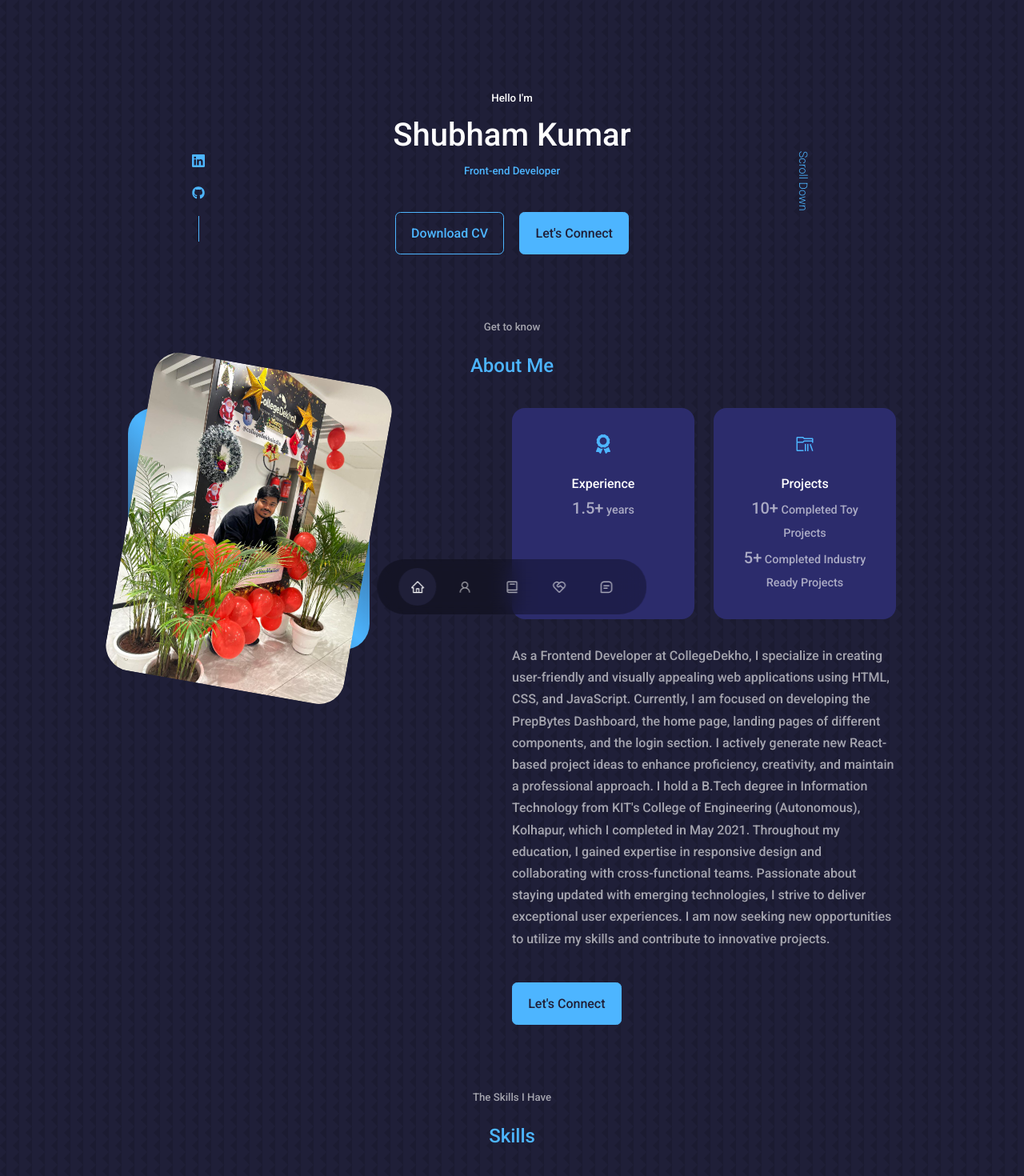
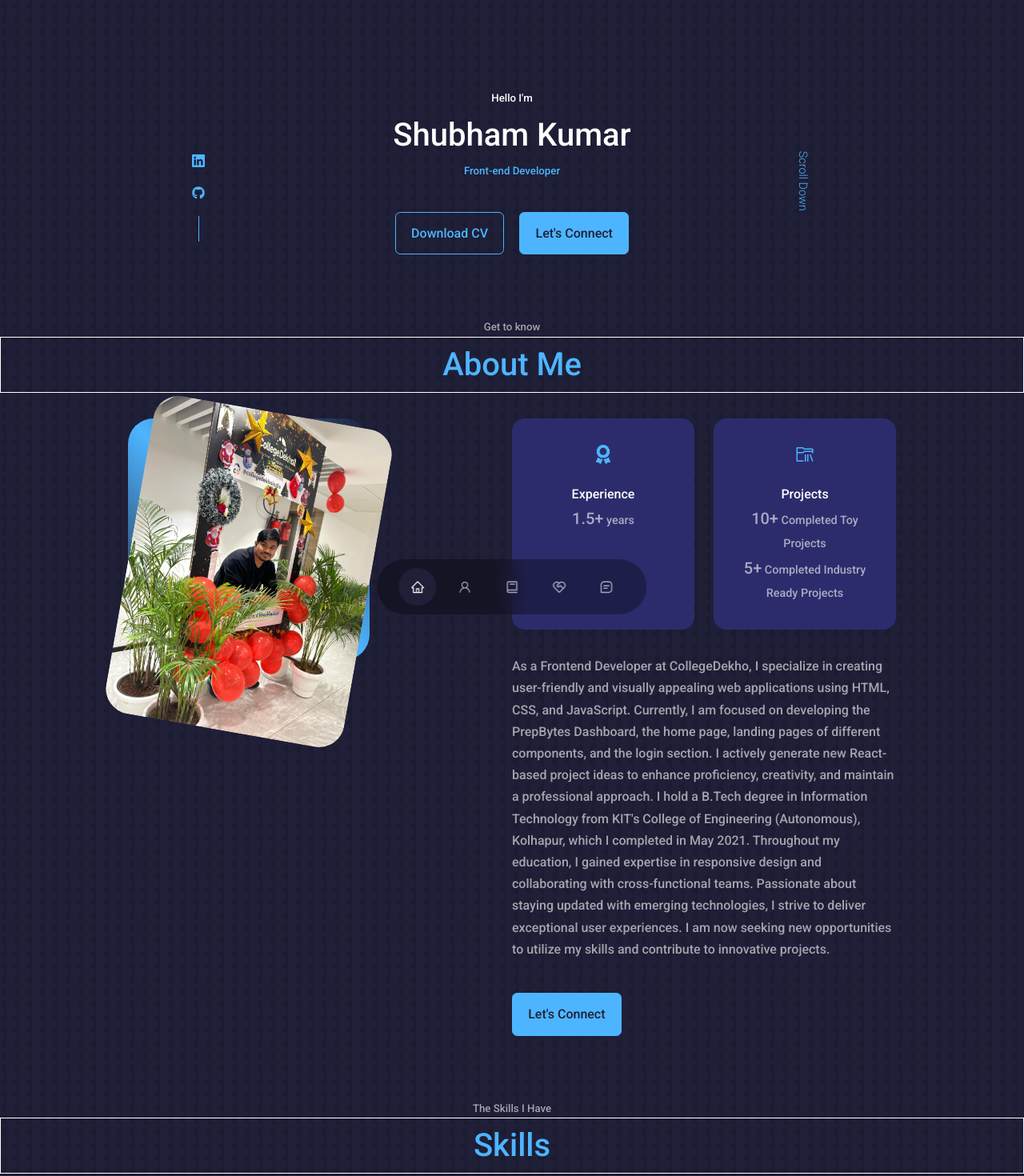
Before and after one commit to ErShubham2908/React-Portfolio, a React (Create React App) app: page / in a window 1280 px wide. Shown: the top 1470 px of the page at 80% size. Built offline with nearby package versions, Linux system fonts and the light colour scheme.

Commit message:
add Project

```diff
--- a/src/components/contact/Contact.jsx
+++ b/src/components/contact/Contact.jsx
@@ -9,14 +9,14 @@ const Contact = () => {
   return (
     <section id="contact">
       <h5>Get In Touch</h5>
-      <h2>Contact Me</h2>
+      <h1>Contact Me</h1>
       <div className="container contact__container">
         <div className="contact__options">
           <article className="contact__option">
             <MdOutlineEmail className="contact__option-icon" />
             <h4>Email</h4>
             <h5>mishubhamk007@gmail.com</h5>
-            <a href="mailto:mishubhamk007@gmail.com" target="_blank">Send a message</a>
+            <a href="mailto:mishubhamk007@gmail.com" target="_blank" rel="noreferrer noopener">Send a message</a>
           </article>
         </div>
         <div className="contact__options">
@@ -24,7 +24,7 @@ const Contact = () => {
             <FaLinkedinIn className="contact__option-icon" />
             <h4>Linkedin</h4>
             <h5>https://bit.ly/Linkedin_SK2908</h5>
-            <a href="https://www.linkedin.com/in/shubhamkitian007/" target="_blank">
+            <a href="https://www.linkedin.com/in/shubhamkitian007/" target="_blank" rel="noreferrer noopener">
               Send a message
             </a>
           </article>
@@ -34,7 +34,7 @@ const Contact = () => {
             <SiGithub className="contact__option-icon" />
             <h4>Github</h4>
             <h5>https://github.com/ErShubham2908</h5>
-            <a href="https://github.com/ErShubham2908" target="_blank">Checkout Repositories</a>
+            <a href="https://github.com/ErShubham2908" target="_blank" rel="noreferrer noopener">Checkout Repositories</a>
           </article>
         </div>
         <div className="contact__options">
@@ -42,7 +42,7 @@ const Contact = () => {
             <SiWhatsapp className="contact__option-icon" />
             <h4>Whatapp</h4>
             <h5>https://bit.ly/Whatapp_SK2908</h5>
-            <a href="https://api.whatsapp.com/send?phone=917549831252" target="_blank">Send a Message</a>
+            <a href="https://api.whatsapp.com/send?phone=917549831252" rel="noreferrer noopener" target="_blank">Send a Message</a>
           </article>
         </div>
         <div className="contact__options">
@@ -50,7 +50,7 @@ const Contact = () => {
             <FaPhone className="contact__option-icon" />
             <h4>Call</h4>
             <h5>+91-7281924141</h5>
-            <a href="+91-7281924141" target="_blank">Call Now</a>
+            <a href="+91-7281924141" target="_blank" rel="noreferrer noopener">Call Now</a>
           </article>
         </div>
       </div>
--- a/src/components/experience/Experience.jsx
+++ b/src/components/experience/Experience.jsx
@@ -6,7 +6,7 @@ const Experience = () => {
   return (
     <section id="experience">
       <h5>The Skills I Have</h5>
-      <h2>Skills</h2>
+      <h1>Skills</h1>
       <div className="container experience__container">
         <div className="experience__frontend">
           <h3>Front-end & Back-end Technologies</h3>
--- a/src/components/intro/Intro.jsx
+++ b/src/components/intro/Intro.jsx
@@ -8,7 +8,7 @@ const Intro = () => {
     return (
         <section id="about">
             <h5>Get to know</h5>
-            <h2>About Me</h2>
+            <h1>About Me</h1>
             <div className="container about__container">
                 <div className="about__me">
                     <div className="about__me-image">
--- a/src/components/intro/intro.css
+++ b/src/components/intro/intro.css
@@ -18,6 +18,7 @@
     overflow: hidden;
     transform: rotate(10deg);
     transition: var(--transition);
+    margin-top: 5em;
 }
 
 .about__me-image:hover {
--- a/src/index.css
+++ b/src/index.css
@@ -62,6 +62,7 @@ h1 {
 section {
   margin-top: 5rem;
 }
+
 section > h1,
 section > h2,
 section > h5 {
@@ -71,12 +72,12 @@ section > h5 {
 
 section > h1 {
   color: var(--color-primary);
-  /* margin-bottom: 1rem; */
-  /* border: 1px solid white; */
+  margin-bottom: 2rem;
+  border: 1px solid white;
 }
 
 section > h2 {
-  /* border: 1px solid white; */
+  border: 1px solid white;
   color: var(--color-primary);
   margin-bottom: 2rem;
   margin-top: 1rem;
```
Also changed, not shown: src/components/footer/Footer.jsx (line endings or trailing spaces).
